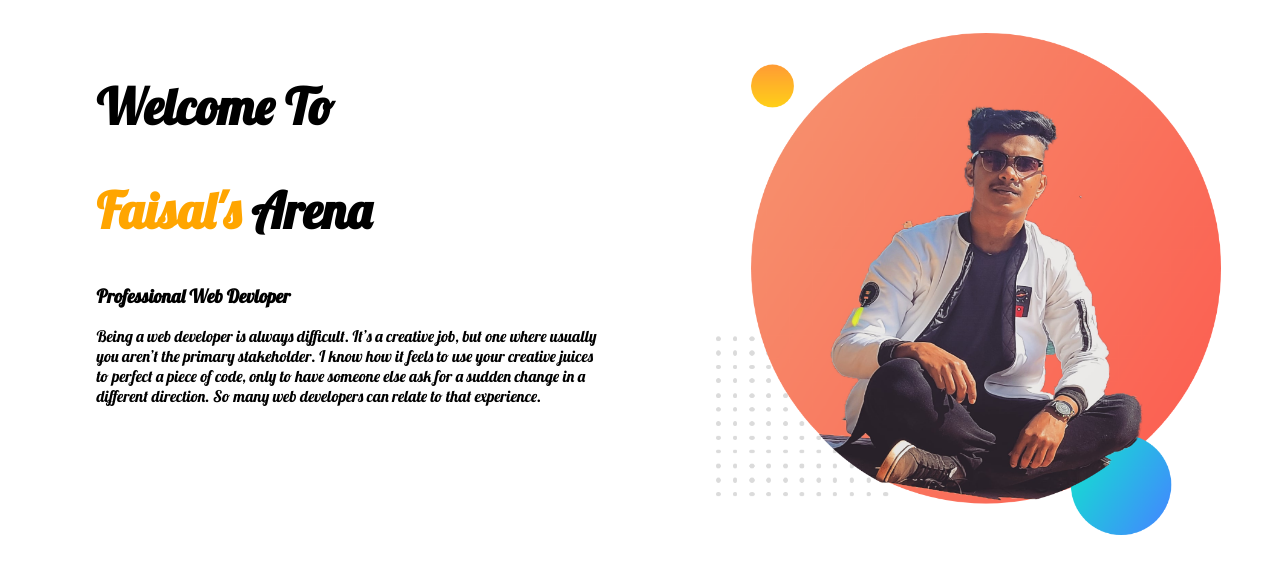
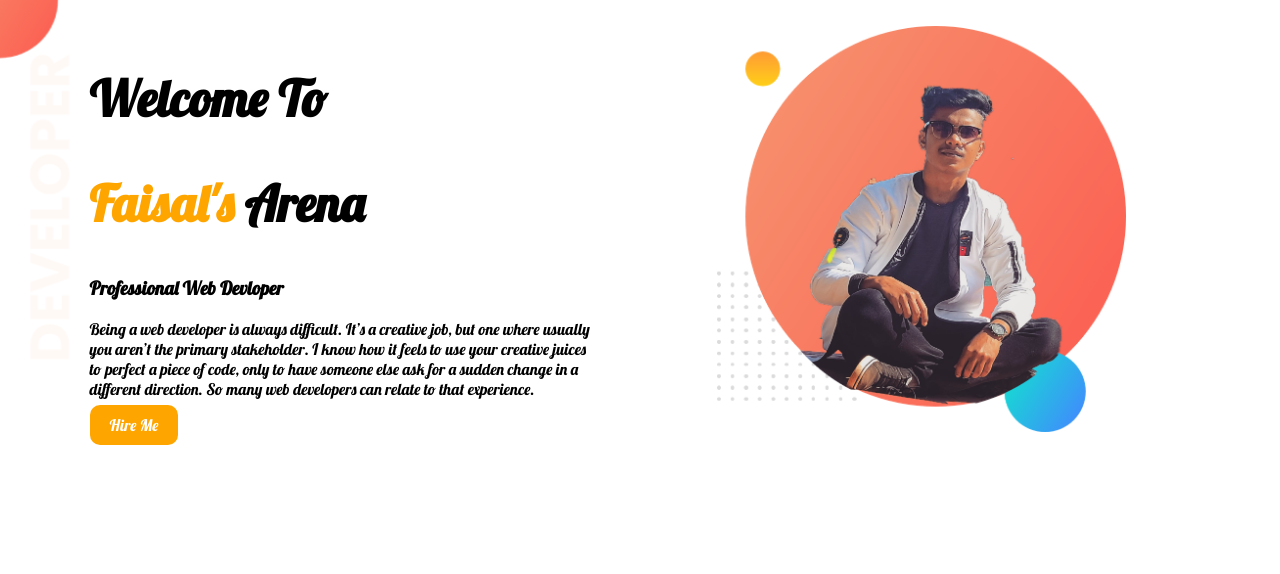
Before and after one commit to FaisalChowdhury777/web-portfolio, a plain HTML site: page index.html in a window 1280 px wide. Drawn offline with Linux system fonts and the light colour scheme.

Commit message:
upto first part

```diff
--- a/index.html
+++ b/index.html
@@ -9,7 +9,7 @@
     <link rel="stylesheet" href="style.css">
 </head>
 <body>
-   <section>
+   <section class="top-banner">
        <div class="half-width">
         <h1>Welcome To</h1>
         <h1> <span class="name-highlight">Faisal's</span> Arena</h1>
@@ -17,6 +17,7 @@
         <p>Being a web developer is always difficult. It’s a creative job, but one where usually you aren’t the primary stakeholder.
          I know how it feels to use your creative juices to perfect a piece of code, only to have someone else ask for a sudden change in a different direction.
          So many web developers can relate to that experience.</p>
+         <a class="link-button" target="_blank" href="https://www.linkedin.com/in/abdullah-al-faisal-chowdhury-88b71b203/">Hire Me</a>
        </div>
        <div class="half-width">
            <img src="images/portfolio1.png" alt="">
--- a/style.css
+++ b/style.css
@@ -1,4 +1,5 @@
 body{
+  margin: 0%;
     font-family: 'Lobster', cursive;
 }
 h1{
@@ -14,5 +15,22 @@ h1{
   padding: 2%;
 }
 .half-width img{
-  width: 100%;
+  width: 80%;
 }
+.top-banner{
+  background-image: url(images/top-banner.png);
+  background-repeat: no-repeat;
+
+}
+section{
+  height: 500px;
+}
+
+.link-button{
+  text-decoration: none;
+  background-color: orange;
+  padding: 10px 20px;
+  border-radius: 10px;
+  color: white;
+  font-weight: 500;
+}
```
